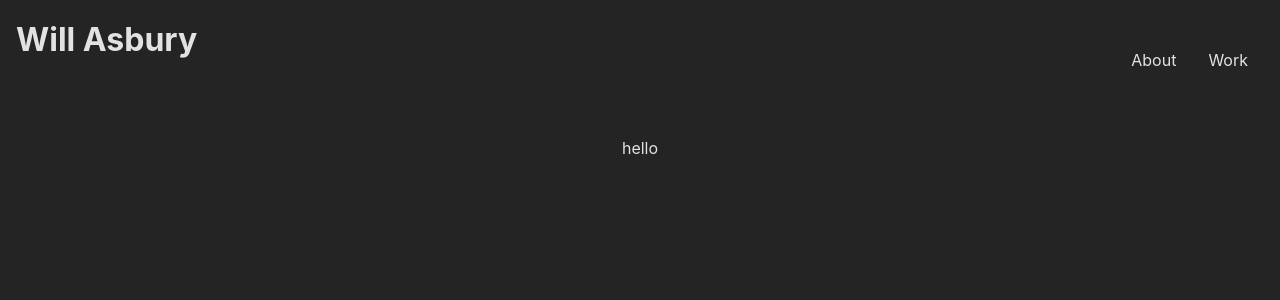
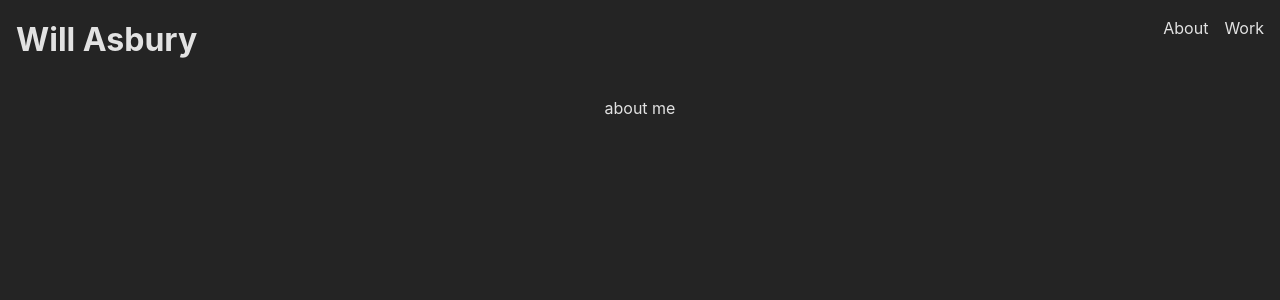
Before and after one commit to Willlasbury/portfolio, a React (Vite) app: page / in a window 1280 px wide. Shown: the top 300 px of the page. Built offline with nearby package versions, Linux system fonts and the light colour scheme.

Commit message:
added projects and about me folder:

```diff
--- a/src/App.jsx
+++ b/src/App.jsx
@@ -1,13 +1,12 @@
 import './App.css'
 import Header from './components/header'
+import AboutMe from './components/aboutMe'
 function App() {
 
   return (
     <>
     <Header />
-     <div>
-      <p>hello</p>
-     </div>
+    <AboutMe />
     </>
   )
 }
--- /dev/null
+++ b/src/components/aboutMe/index.jsx
@@ -0,0 +1,11 @@
+import './styles.css'
+
+export default function AboutMe () {
+    return (
+        <section>
+        <p>
+            about me
+        </p>
+        </section>
+    )
+}
--- a/src/components/nav/styles.css
+++ b/src/components/nav/styles.css
@@ -9,9 +9,10 @@ ul {
     justify-content: center;
     flex-flow: row;
     padding: 0;
+    margin: 0;
 }
 
 li {
-    padding: 1rem;
     list-style-type: none;
+    padding-left: 1rem;
 }
```
Also changed, not shown: src/components/projects/index.jsx (added, +9 -0 lines), src/components/aboutMe/styles.css (added), src/components/projects/styles.css (added).
